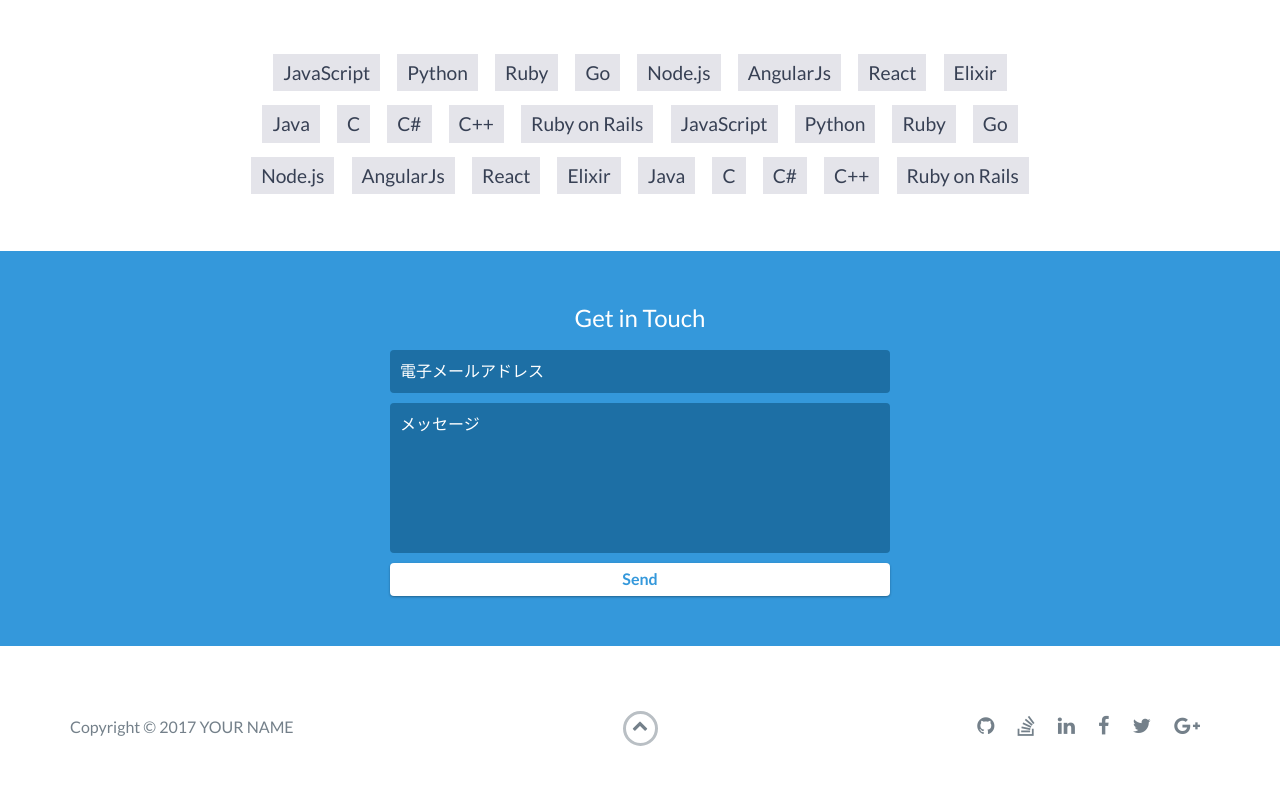
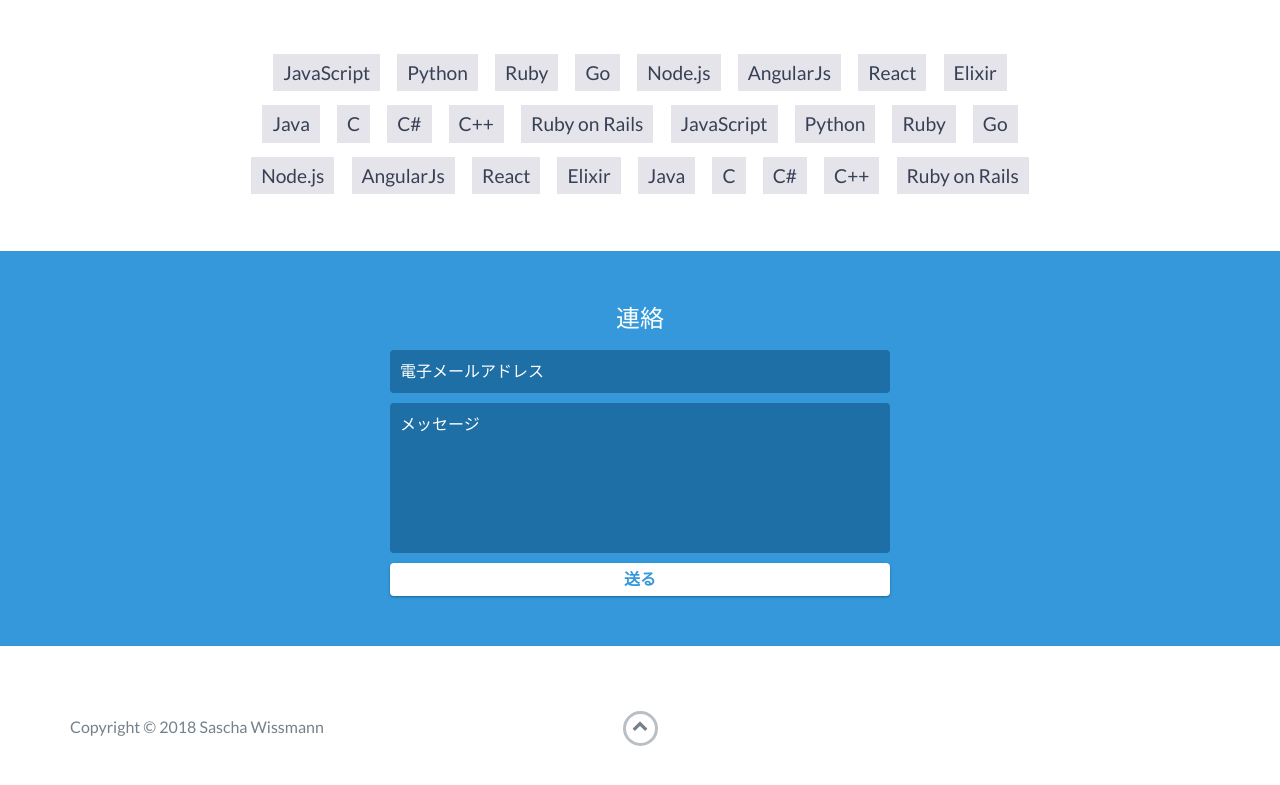
Before and after one commit to SaschaWissmann/saschawissmann.github.io, a plain HTML site: page index.html in a window 1280 px wide. Shown: the part 3418-4203 px from the top of the page. Drawn offline with nearby package versions, Linux system fonts and the light colour scheme.

Commit message:
deleted some files

```diff
--- a/index.html
+++ b/index.html
@@ -219,13 +219,13 @@
     <!-- End #skills -->
 
     <div id="contact">
-        <h2>Get in Touch</h2>
+        <h2>連絡</h2>
         <div id="contact-form">
             <form method="POST" action="https://formspree.io/wissmann@hotmail.co.jp">
                 <input type="hidden" name="_subject" value="Contact request from personal website" />
                 <input type="email" name="_replyto" placeholder="電子メールアドレス" required>
                 <textarea name="message" placeholder="メッセージ" required></textarea>
-                <button type="submit">Send</button>
+                <button type="submit">送る</button>
             </form>
         </div>
         <!-- End #contact-form -->
@@ -237,35 +237,13 @@
             <div class="row">
                 <div class="col-sm-5 copyright">
                     <p>
-                        Copyright &copy; 2017 YOUR NAME
+                        Copyright &copy; 2018 Sascha Wissmann
                     </p>
                 </div>
                 <div class="col-sm-2 top">
                     <span id="to-top">
                         <i class="fa fa-chevron-up" aria-hidden="true"></i>
                     </span>
-                </div>
-                <div class="col-sm-5 social">
-                    <ul>
-                        <li>
-                            <a href="https://github.com/" target="_blank"><i class="fa fa-github" aria-hidden="true"></i></a>
-                        </li>
-                        <li>
-                            <a href="https://stackoverflow.com/" target="_blank"><i class="fa fa-stack-overflow" aria-hidden="true"></i></a>
-                        </li>
-                        <li>
-                            <a href="https://linkedin.com/" target="_blank"><i class="fa fa-linkedin" aria-hidden="true"></i></a>
-                        </li>
-                        <li>
-                            <a href="https://www.facebook.com/" target="_blank"><i class="fa fa-facebook" aria-hidden="true"></i></a>
-                        </li>
-                        <li>
-                            <a href="https://twitter.com/" target="_blank"><i class="fa fa-twitter" aria-hidden="true"></i></a>
-                        </li>
-                        <li>
-                            <a href="https://plus.google.com/" target="_blank"><i class="fa fa-google-plus" aria-hidden="true"></i></a>
-                        </li>
-                    </ul>
                 </div>
             </div>
         </div>
```
Also changed, not shown: gulpfile.js (deleted, +0 -36 lines), package.json (deleted, +0 -28 lines), 1 other file.
